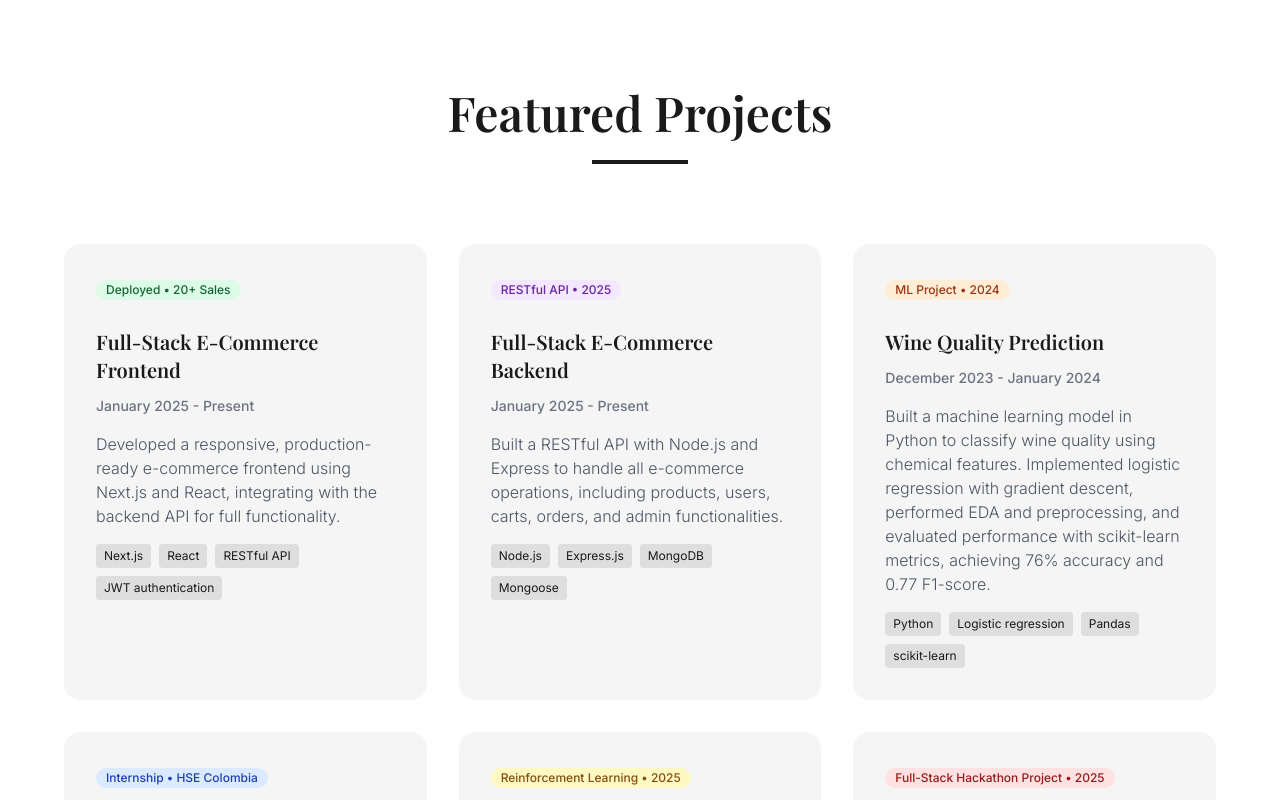
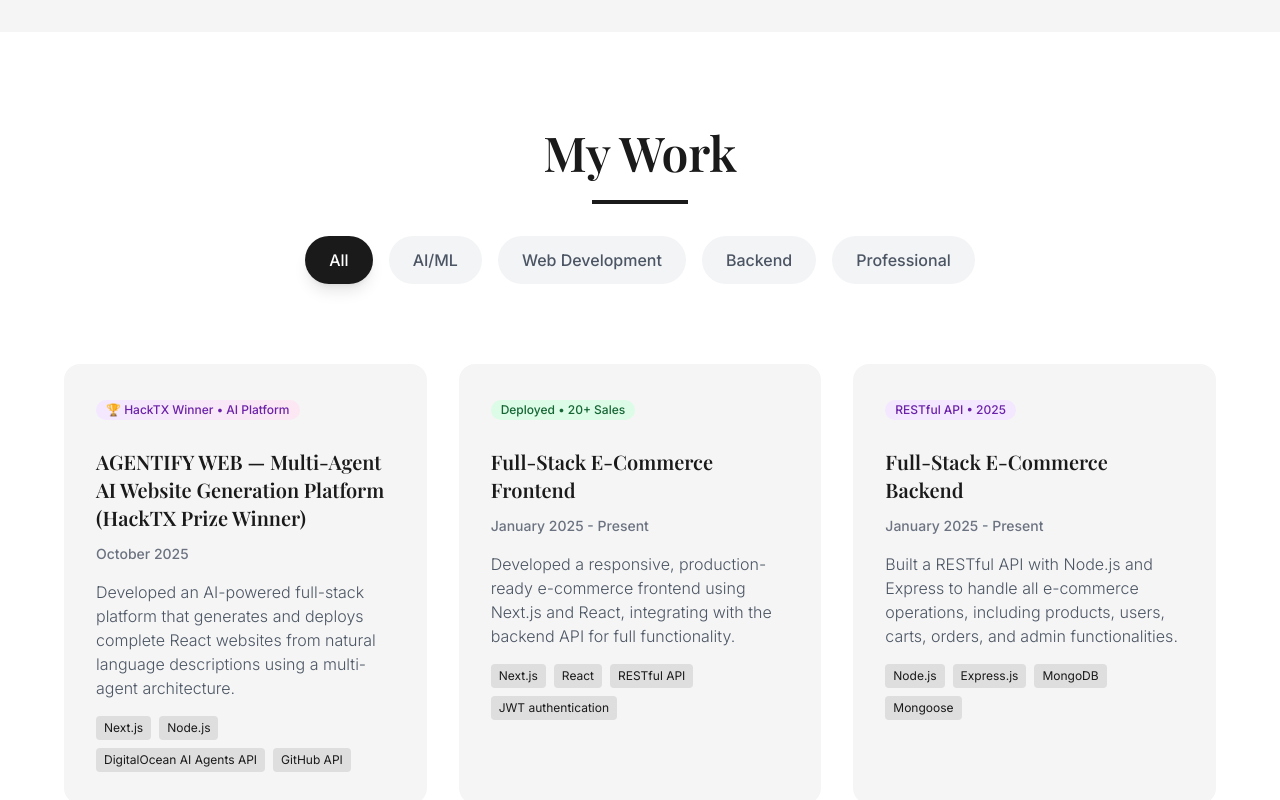
Before and after one commit to Jeann1809/personal-portfolio, a Next.js app: page / in a window 1280 px wide. Shown: the part 1620-2420 px from the top of the page. Built offline with nearby package versions, Linux system fonts and the light colour scheme.

Commit message:
Agentify Web Update

```diff
--- a/app/components/ProjectModal.js
+++ b/app/components/ProjectModal.js
@@ -221,6 +221,18 @@ export default function ProjectModal({ project, isOpen, onClose }) {
                   <span>Visit Project</span>
                 </a>
               )}
+
+              {project.videoDemo && (
+                <a
+                  href={project.videoDemo}
+                  target="_blank"
+                  rel="noopener noreferrer"
+                  className="inline-flex items-center justify-center space-x-2 bg-red-600 text-white px-4 sm:px-6 py-2.5 sm:py-3 rounded-lg hover:bg-red-700 transition-colors w-full sm:w-auto"
+                >
+                  <span>🎥</span>
+                  <span>Video Demo</span>
+                </a>
+              )}
             </div>
           </div>
         </div>
--- a/app/page.js
+++ b/app/page.js
@@ -9,6 +9,7 @@ export default function Home() {
   const [isLoaded, setIsLoaded] = useState(false)
   const [selectedProject, setSelectedProject] = useState(null)
   const [isModalOpen, setIsModalOpen] = useState(false)
+  const [activeFilter, setActiveFilter] = useState('All')
   const [alertConfig, setAlertConfig] = useState({
     isOpen: false,
     title: '',
@@ -24,6 +25,43 @@ export default function Home() {
 
   // Project data
   const projects = [
+    {
+      "id": 7,
+      "period": "October 2025",
+      "title": "AGENTIFY WEB — Multi-Agent AI Website Generation Platform (HackTX Prize Winner)",
+      "description": "Developed an AI-powered full-stack platform that generates and deploys complete React websites from natural language descriptions using a multi-agent architecture.",
+      "techStack": [
+        "Next.js",
+        "Node.js",
+        "DigitalOcean AI Agents API",
+        "GitHub API",
+        "TailwindCSS",
+        "NextAuth.js"
+      ],
+      "features": [
+        "Multi-agent system coordinating code generation, project setup, and deployment",
+        "Real-time dashboard with live website preview and status feedback",
+        "Automated GitHub repository creation and cloud deployment via DigitalOcean App Platform",
+        "Secure authentication using GitHub OAuth through NextAuth.js",
+        "Error handling, progress states, and retry mechanisms for reliable generation"
+      ],
+      "achievements": [
+        "🏆 Won prize at HackTX 2025 (UT Austin) for AI innovation and automation",
+        "Reduced website creation time from hours to minutes using AI automation",
+        "Successfully deployed multiple websites with one-click deployment pipeline"
+      ],
+      "images": [
+        "https://i.imgur.com/2gkxPJS.jpeg",
+        "https://i.imgur.com/SUg1Xe9.png",
+        "https://i.imgur.com/3go80v1.png",
+        "https://i.imgur.com/C6Q7j9u.png",
+        "https://i.imgur.com/GGpyF7o.png",
+        "https://i.imgur.com/7Nsh0yb.png"
+      ],
+      "github": "https://github.com/HackTX-project2025/Project-frontend",
+      "videoDemo": "https://www.youtube.com/watch?v=EeUhtGfgEBQ",
+      "category": "AI/ML"
+    },
          {
        "id": 1,
        "period": "January 2025 - Present",
@@ -51,7 +89,8 @@ export default function Home() {
       "https://i.imgur.com/PBxCWfn.png"
     ],
     "github": "https://github.com/Jeann1809/crochet-frontend",
-    "visitPage": "https://www.marimarcrochet.com"
+    "visitPage": "https://www.marimarcrochet.com",
+    "category": "Web Development"
     },
     {
       "id": 2,
@@ -76,6 +115,7 @@ export default function Home() {
         'https://i.imgur.com/qzeGr5Q.png',
       ],
       "github": "https://github.com/Jeann1809/crochet-ecommerce-backend",
+      "category": "Backend"
 
     },
     {
@@ -105,7 +145,8 @@ export default function Home() {
         'https://i.imgur.com/AxPWr1Q.png',
         'https://i.imgur.com/xZP98a2.png'
       ],
-      github: 'https://github.com/Jeann1809/Wine-Quality-Predictor'
+      github: 'https://github.com/Jeann1809/Wine-Quality-Predictor',
+      category: 'AI/ML'
     },
     {
       id: 4,
@@ -132,7 +173,8 @@ export default function Home() {
         'https://i.imgur.com/4lZ5JTB.png',
         'https://i.imgur.com/CIjnFIR.png'
       ],
-      visitPage: 'https://hse-colombia.com'
+      visitPage: 'https://hse-colombia.com',
+      category: 'Professional'
     },
     {
       "id": 5,
@@ -156,7 +198,8 @@ export default function Home() {
       "images": [
         "https://i.imgur.com/rlfosHp.png"
       ],
-      "github": "https://github.com/Jeann1809/reinforcement-learning-snake"
+      "github": "https://github.com/Jeann1809/reinforcement-learning-snake",
+      "category": "AI/ML"
     },
     {
       "id": 6,
@@ -202,8 +245,10 @@ export default function Home() {
         "https://i.imgur.com/nBHDQgE.png"
       ],
       "githubFrontend": "https://github.com/Jeann1809/AnyTongueFrontend",
-      "githubBackend": "https://github.com/MEMOMG8/AnyTongueBackEnd"
+      "githubBackend": "https://github.com/MEMOMG8/AnyTongueBackEnd",
+      "category": "Web Development"
     }
+
   ]
 
   const openProjectModal = (project) => {
@@ -227,6 +272,14 @@ export default function Home() {
       behavior: 'smooth'
     })
   }
+
+  // Filter projects based on active filter
+  const filteredProjects = activeFilter === 'All'
+    ? projects
+    : projects.filter(project => project.category === activeFilter)
+
+  // Get unique categories for filter buttons
+  const categories = ['All', ...new Set(projects.map(project => project.category))]
 
   const handleEmailClick = async () => {
     try {
@@ -403,7 +456,7 @@ export default function Home() {
                <div className="bg-white p-6 sm:p-8 rounded-2xl shadow-lg hover-lift">
                  <h3 className="text-xl sm:text-2xl font-elegant font-semibold text-charcoal mb-4 sm:mb-6">Skills & Technologies</h3>
                  <div className="space-y-3 sm:space-y-4">
-                   {['Python', 'Java', 'C / C++', 'JavaScript', 'React','Next.js', 'Node.js', 'JWT', 'AWS'].map((skill, index) => (
+                   {['Python', 'JavaScript', 'TypeScript', 'React', 'Next.js', 'Node.js', 'AWS', 'Machine Learning', 'Git', 'RESTful APIs'].map((skill, index) => (
                      <div key={skill} className="flex items-center space-x-3">
                        <div className="w-2 h-2 bg-charcoal rounded-full"></div>
                        <span className="text-sm sm:text-base text-gray-700 font-sans font-medium">{skill}</span>
@@ -421,19 +474,41 @@ export default function Home() {
          <div className="max-w-6xl mx-auto">
            <div className={`text-center mb-12 sm:mb-20 transition-all duration-1000 delay-200 ${isLoaded ? 'animate-fade-in-up opacity-100' : 'opacity-0 translate-y-8'}`}>
              <h2 className="text-3xl sm:text-4xl md:text-5xl font-elegant font-semibold text-charcoal mb-4 sm:mb-6">
-               Featured Projects
+               My Work
              </h2>
-             <div className="w-20 sm:w-24 h-1 bg-charcoal mx-auto"></div>
+             <div className="w-20 sm:w-24 h-1 bg-charcoal mx-auto mb-8"></div>
+
+             {/* Filter Buttons */}
+             <div className="flex flex-wrap justify-center gap-3 sm:gap-4">
+               {categories.map((category) => (
+                 <button
+                   key={category}
+                   onClick={() => setActiveFilter(category)}
+                   className={`px-4 sm:px-6 py-2 sm:py-3 rounded-full font-sans font-medium transition-all duration-300 ${
+                     activeFilter === category
+                       ? 'bg-charcoal text-white shadow-lg'
+                       : 'bg-gray-100 text-gray-600 hover:bg-gray-200 hover:text-charcoal'
+                   }`}
+                 >
+                   {category}
+                 </button>
+               ))}
+             </div>
            </div>
 
            <div className="grid md:grid-cols-2 lg:grid-cols-3 gap-6 sm:gap-8">
-             {projects.map((project, index) => (
+             {filteredProjects.map((project, index) => (
                <div
                  key={project.id}
                  onClick={() => openProjectModal(project)}
                  className={`group bg-warm-gray p-6 sm:p-8 rounded-2xl transition-all duration-1000 delay-${(index + 1) * 200} hover-lift cursor-pointer relative overflow-hidden ${isLoaded ? 'animate-fade-in-up opacity-100' : 'opacity-0 translate-y-8'}`}
                >
                  <div className="mb-4">
+                   {project.id === 7 && (
+                     <span className="inline-block bg-gradient-to-r from-purple-100 to-pink-100 text-purple-800 text-xs font-medium px-2.5 py-0.5 rounded-full mb-3">
+                       🏆 HackTX Winner • AI Platform
+                     </span>
+                   )}
                    {project.id === 1 && (
                      <span className="inline-block bg-green-100 text-green-800 text-xs font-medium px-2.5 py-0.5 rounded-full mb-3">
                        Deployed • 20+ Sales
```
